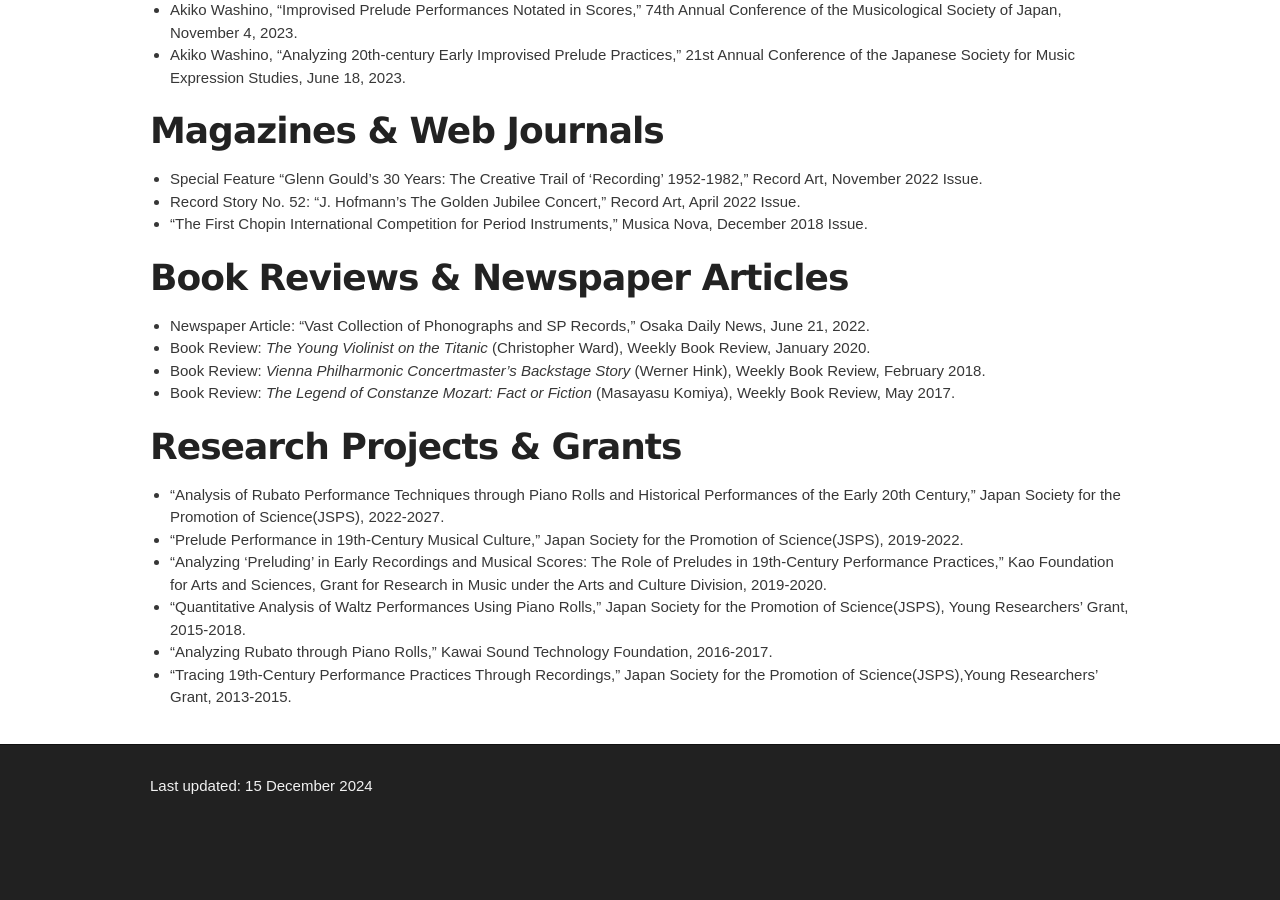
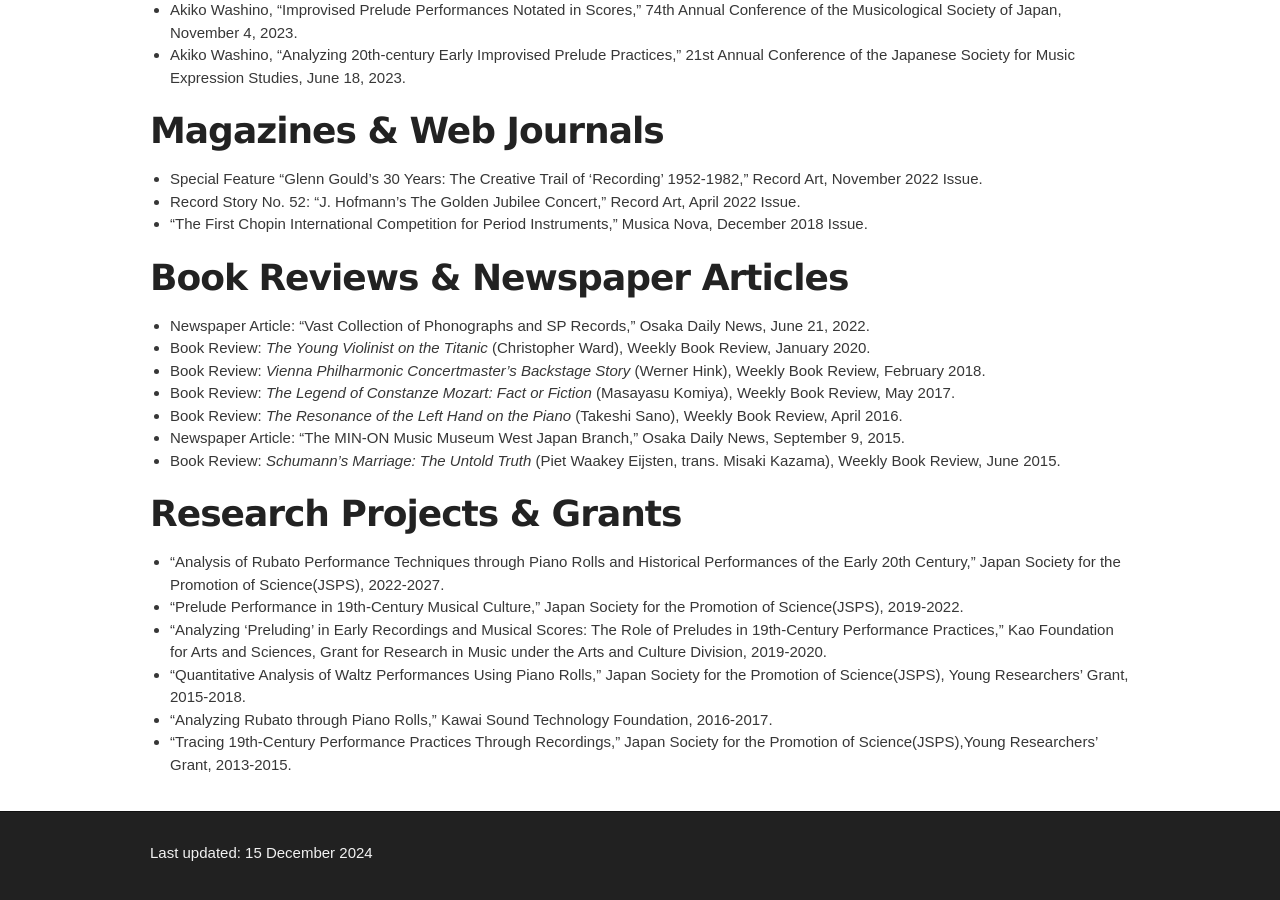
Before and after one commit to akikowashino/akikowashino.github.io, a Jekyll site: the page built from index-en.md, in a window 1280 px wide and 900 px high, scrolled down 1621 px. Built offline with Jekyll 4.4.1, drawn with Linux system fonts in a browser that asks for light colours; before the commit the page ends 2453 px from its top, so only the background shows below that.

Commit message:
Update index-en.md

```diff
--- a/index-en.md
+++ b/index-en.md
@@ -60,6 +60,9 @@
 * Book Review: *The Young Violinist on the Titanic* (Christopher Ward), Weekly Book Review, January 2020.
 * Book Review: *Vienna Philharmonic Concertmaster's Backstage Story* (Werner Hink), Weekly Book Review, February 2018.
 * Book Review: *The Legend of Constanze Mozart: Fact or Fiction* (Masayasu Komiya), Weekly Book Review, May 2017.
+* Book Review: *The Resonance of the Left Hand on the Piano* (Takeshi Sano), Weekly Book Review, April 2016.
+* Newspaper Article: "The MIN-ON Music Museum West Japan Branch," Osaka Daily News, September 9, 2015.
+* Book Review: *Schumann’s Marriage: The Untold Truth* (Piet Waakey Eijsten, trans. Misaki Kazama), Weekly Book Review, June 2015.
 
 # Research Projects & Grants
 * "Analysis of Rubato Performance Techniques through Piano Rolls and Historical Performances of the Early 20th Century," Japan Society for the Promotion of Science(JSPS), 2022-2027.
```
